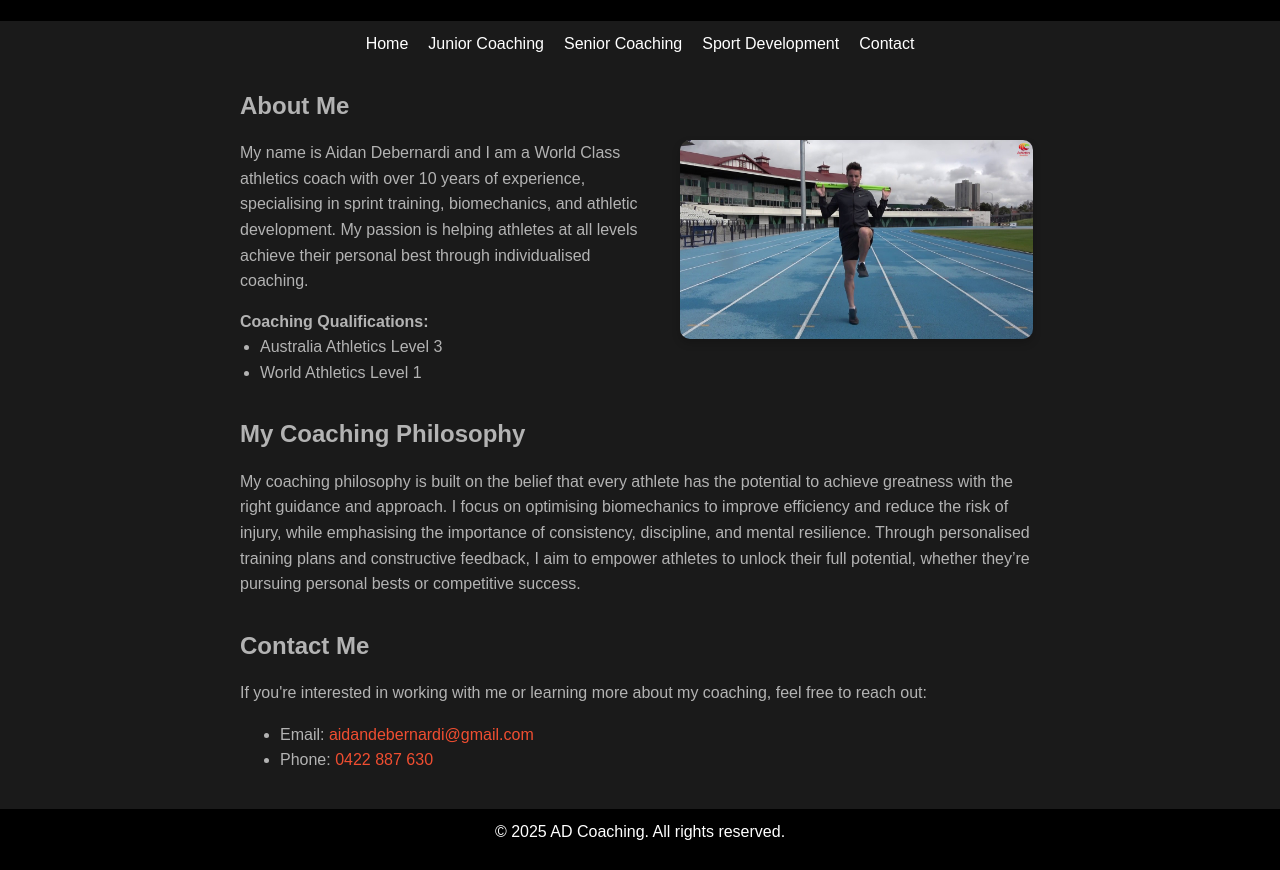
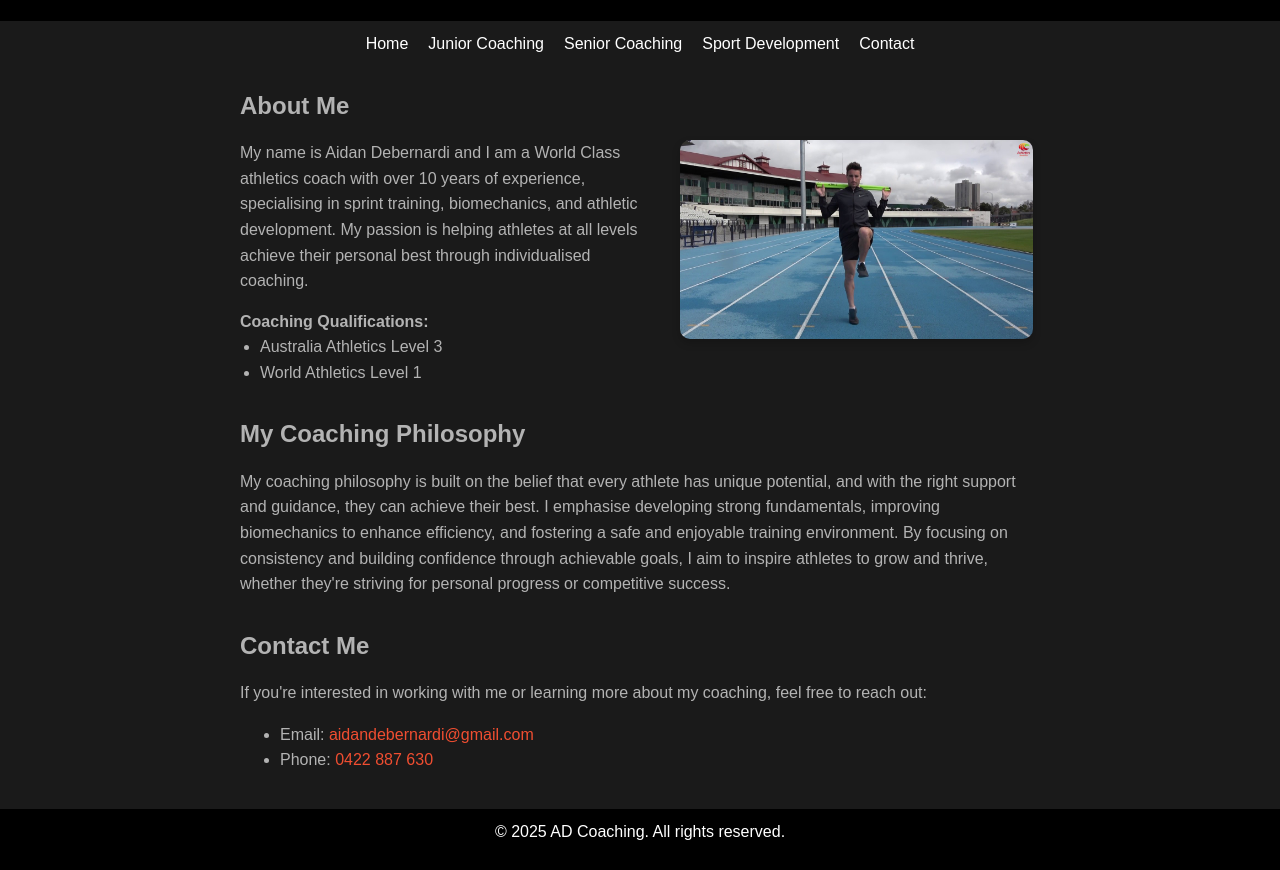
Before and after one commit to aidandeb2/ADCoaching, a plain HTML site: page index.html in a window 1280 px wide. Shown: the part 229-1099 px from the top of the page. Drawn offline with Linux system fonts and the light colour scheme.

Commit message:
Update index.html

```diff
--- a/index.html
+++ b/index.html
@@ -59,9 +59,12 @@
     <section id="philosophy" class="philosophy">
       <h2>My Coaching Philosophy</h2>
       <p>
-        My coaching philosophy is built on the belief that every athlete has the potential to achieve greatness with the right guidance and approach.
-        I focus on optimising biomechanics to improve efficiency and reduce the risk of injury, while emphasising the importance of consistency, discipline, and mental resilience.
-        Through personalised training plans and constructive feedback, I aim to empower athletes to unlock their full potential, whether they’re pursuing personal bests or competitive success.
+        My coaching philosophy is built on the belief that every athlete has unique potential,
+        and with the right support and guidance, they can achieve their best.
+        I emphasise developing strong fundamentals, improving biomechanics to enhance efficiency,
+        and fostering a safe and enjoyable training environment. By focusing on consistency and
+        building confidence through achievable goals, I aim to inspire athletes to grow and thrive,
+        whether they're striving for personal progress or competitive success.
       </p>
     </section>
 
```
